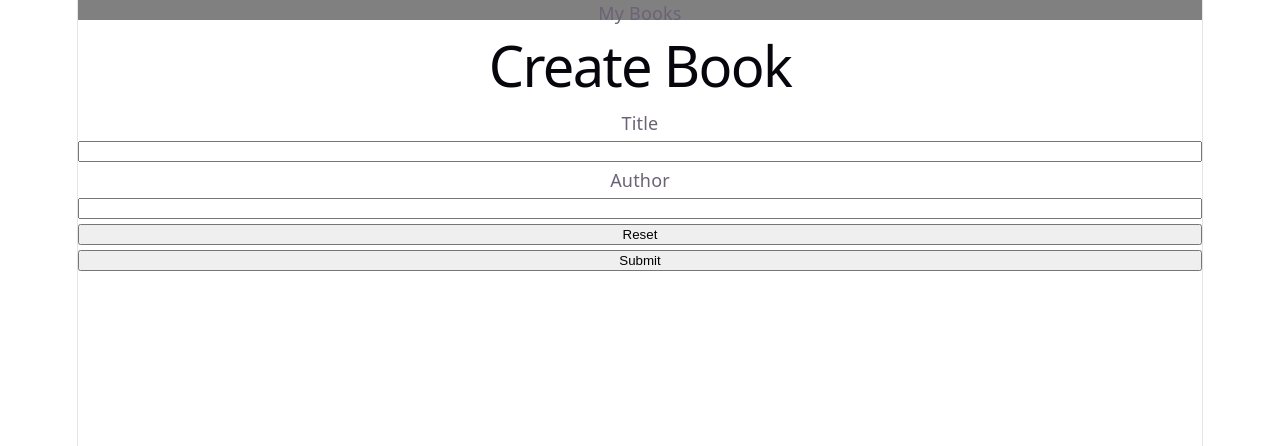
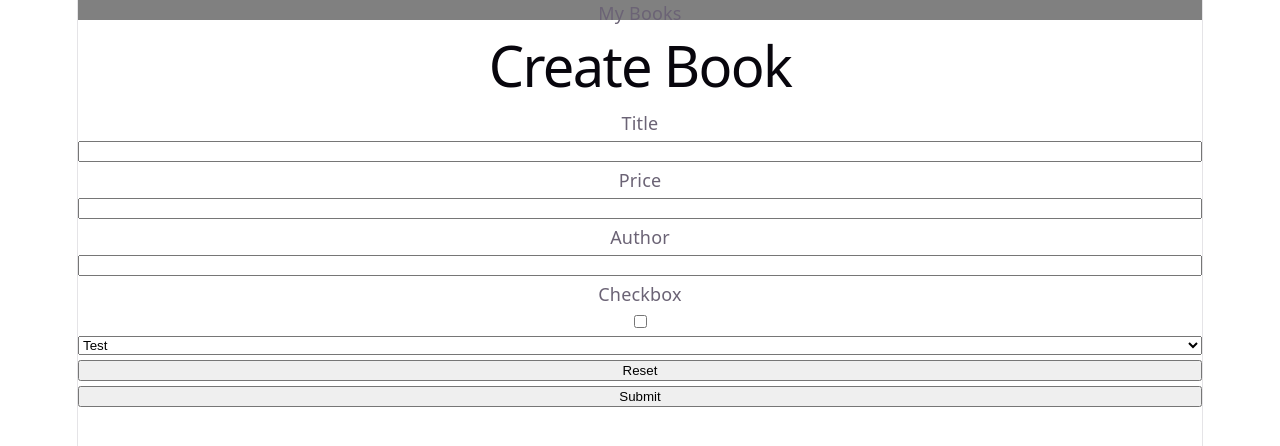
Before and after one commit to soerenchristsov/react-sample, a React (Vite) app in the folder app/react-ui/: page /create in a window 1280 px wide. Shown: the top 446 px of the page. Built offline with nearby package versions, Linux system fonts and the light colour scheme.

Commit message:
feat: form with react-hook-form

```diff
--- a/app/react-ui/package.json
+++ b/app/react-ui/package.json
@@ -14,6 +14,7 @@
     "@tanstack/react-query-devtools": "^5.101.2",
     "react": "^19.2.6",
     "react-dom": "^19.2.6",
+    "react-hook-form": "^7.84.0",
     "react-router": "^8.3.0"
   },
   "devDependencies": {
--- a/app/react-ui/src/pages/CreateBook.tsx
+++ b/app/react-ui/src/pages/CreateBook.tsx
@@ -1,32 +1,26 @@
-import { useState } from "react";
+import { useForm } from "react-hook-form";
 
 async function createBookInBackend(book) {
-  const response = await fetch("/odata/v4/admin/Books", {
+  await fetch("/odata/v4/admin/Books", {
     method: "POST",
     body: JSON.stringify(book),
     headers: {
       "Content-Type": "application/json",
     },
   });
-
-  const body = await response.json();
-  console.log(body);
 }
 
 export function CreateBook() {
-  const [title, setTitle] = useState("");
-  const [titleError, setTitleError] = useState("");
+  const {
+    register,
+    handleSubmit,
+    formState: { errors },
+  } = useForm();
 
-  function submitForm(e) {
-    e.preventDefault();
-    console.log("submitting", title);
+  function submitForm(data) {
+    console.log("data", data);
+    const { title } = data;
 
-    if (title.length === 0) {
-      setTitleError("Please add title");
-      return;
-    }
-
-    setTitleError("");
     const book = {
       title: title,
       author_ID: 101,
@@ -38,18 +32,27 @@ export function CreateBook() {
     <div>
       <h1>Create Book</h1>
       <form
-        onSubmit={submitForm}
+        onSubmit={handleSubmit(submitForm)}
         style={{ display: "flex", flexDirection: "column", gap: "5px" }}
       >
         <label htmlFor="title">Title</label>
-        <input
-          name="title"
-          value={title}
-          onChange={(e) => setTitle(e.target.value)}
-        />
-        {titleError}
+        <input {...register("title", { required: true })} />
+        {errors.title && <span>This field is required</span>}
+
+        <label htmlFor="price">Price</label>
+        <input {...register("price", { min: 0, max: 100 })} />
+        {errors.price && <span>Please enter a valid price</span>}
+
         <label htmlFor="author">Author</label>
-        <input name="author"></input>
+        <input {...register("author")}></input>
+
+        <label htmlFor="checkbox">Checkbox</label>
+        <input type="checkbox" {...register("checkbox")} />
+
+        <select {...register("select")}>
+          <option>Test</option>
+          <option>Test2</option>
+        </select>
         <button type="reset">Reset</button>
         <button type="submit">Submit</button>
       </form>
```
Also changed, not shown: 1 other file (tests, documents, lock files or other folders).
